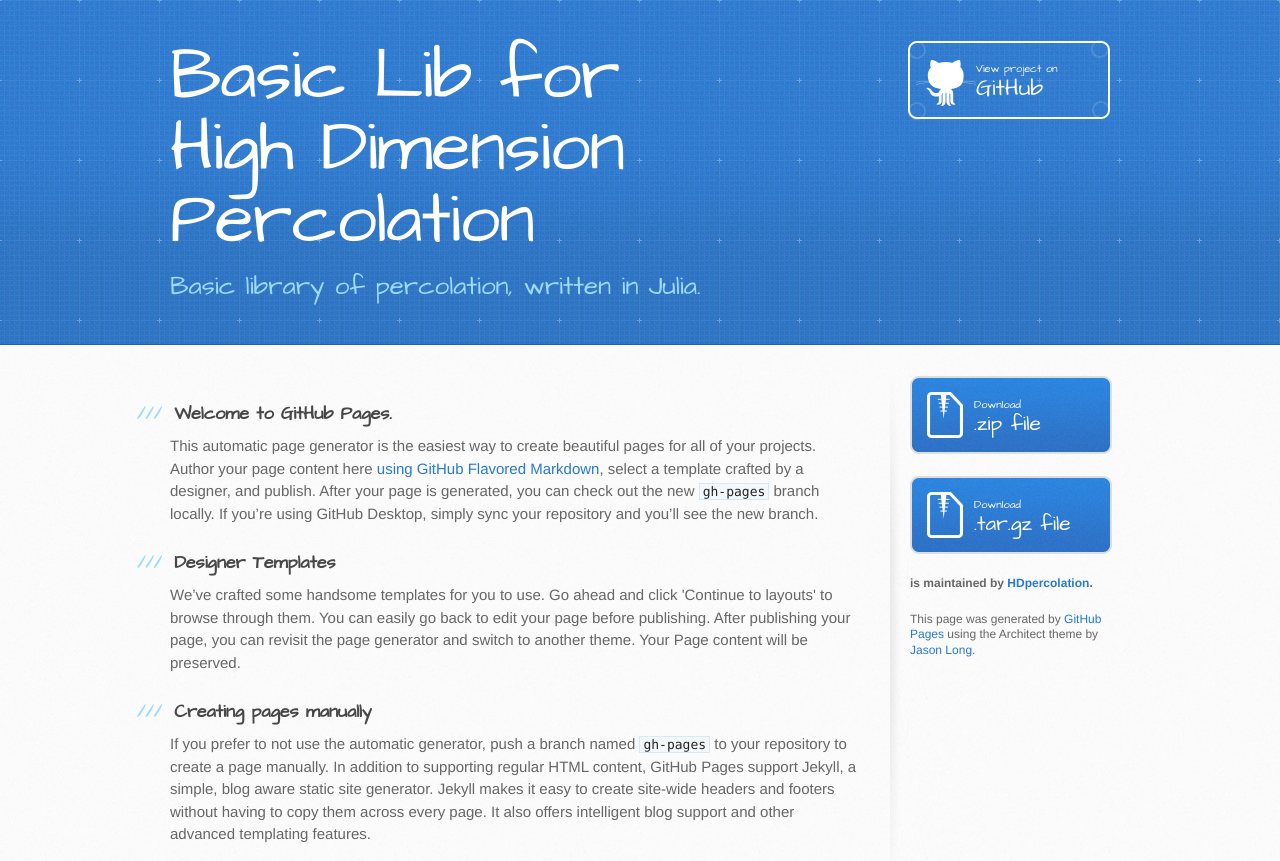
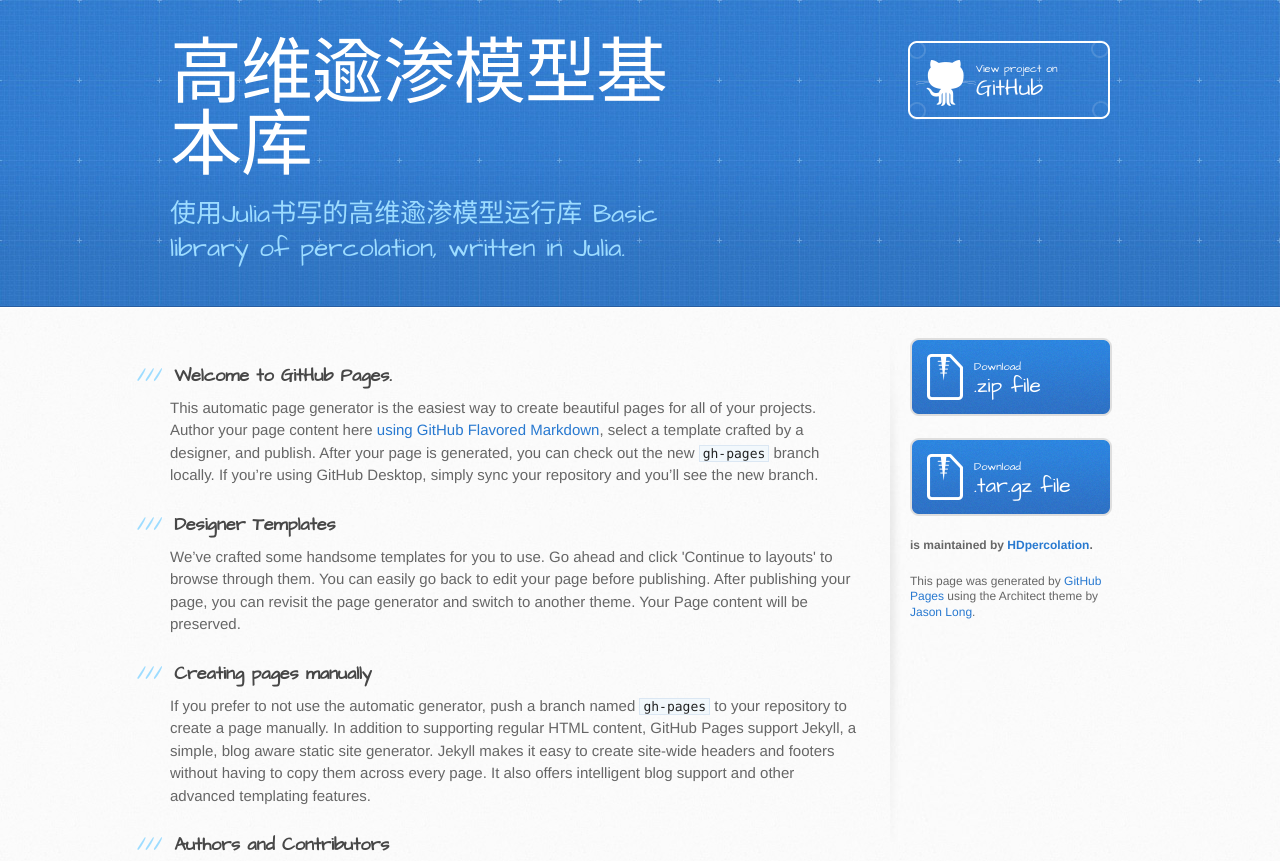
Before and after one commit to HDpercolation/BasicLib, a plain HTML site: page index.html in a window 1280 px wide. Shown: the top 861 px of the page. Drawn offline with Linux system fonts and the light colour scheme.

Commit message:
改为中文

```diff
--- a/index.html
+++ b/index.html
@@ -13,14 +13,14 @@
     <script src="//html5shiv.googlecode.com/svn/trunk/html5.js"></script>
     <![endif]-->
 
-    <title>Basic Lib for High Dimension Percolation by HDpercolation</title>
+    <title>高维逾渗模型基本库</title>
   </head>
 
   <body>
     <header>
       <div class="inner">
-        <h1>Basic Lib for High Dimension Percolation</h1>
-        <h2>Basic library of percolation, written in Julia.</h2>
+        <h1>高维逾渗模型基本库</h1>
+        <h2>使用Julia书写的高维逾渗模型运行库  Basic library of percolation, written in Julia.</h2>
         <a href="https://github.com/HDpercolation/BasicLib" class="button"><small>View project on</small> GitHub</a>
       </div>
     </header>
```
